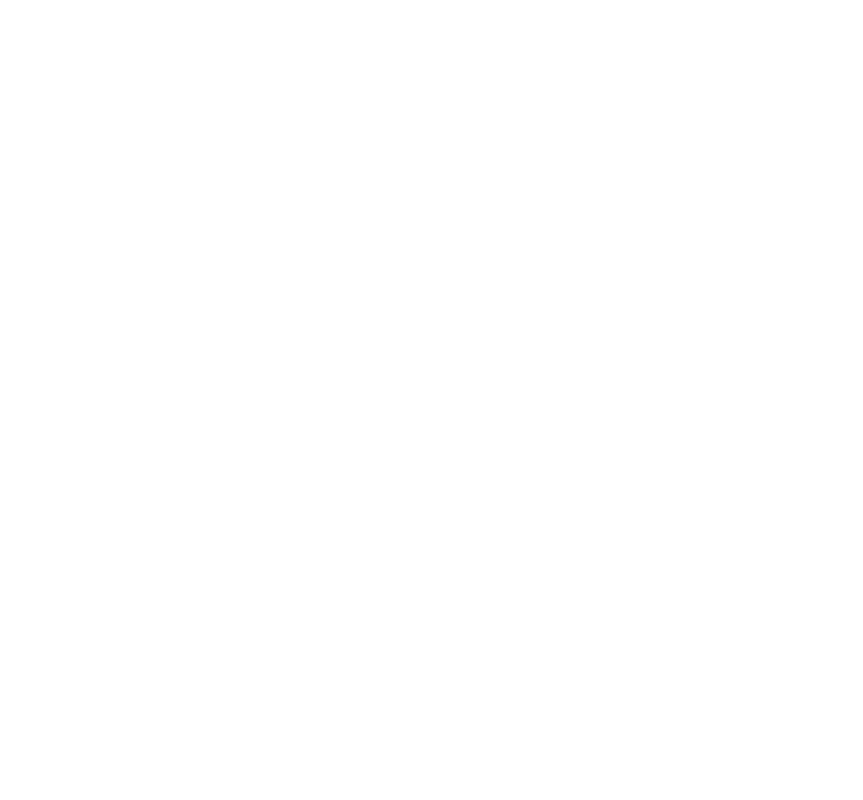
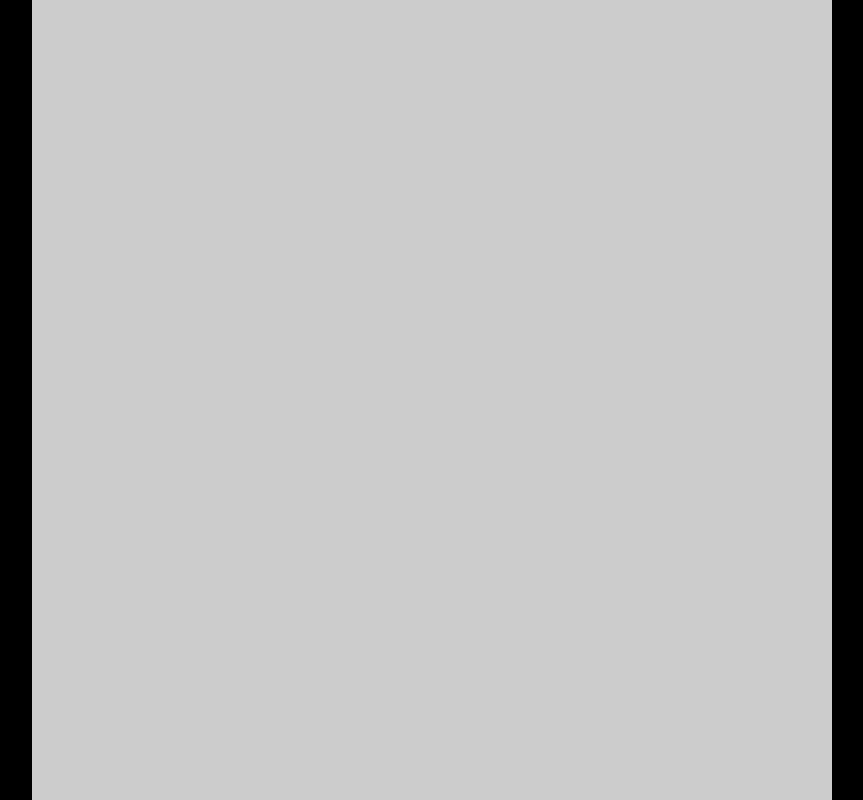
Before and after one commit to tpadilla10117/snake_game, a React (Create React App) app: page / in a window 1280 px wide. Shown: the whole page, without its empty margins (208-1071 px from the left). Built offline with nearby package versions, Linux system fonts and the light colour scheme.

Commit message:
created the gameboard with css

```diff
--- a/src/components/App.js
+++ b/src/components/App.js
@@ -2,6 +2,8 @@
 
 import { Route } from 'react-router-dom';
 import { CSSTransition } from 'react-transition-group';
+
+import { Grid } from './utils';
 
 
 import './App.css';
@@ -10,7 +12,7 @@
 
   return (
     <div className="app-container">
-
+        <Grid />
 
 
     </div>
--- /dev/null
+++ b/src/components/layout/Grid.jsx
@@ -0,0 +1,12 @@
+import React from "react";
+import './Grid.styles.scss';
+
+function Grid() {
+    return (
+        <div id="game-board">
+
+        </div>
+    );
+};
+
+export default Grid;
--- /dev/null
+++ b/src/components/layout/Grid.styles.scss
@@ -0,0 +1,8 @@
+#game-board {
+    background-color: #CCC;
+    width: 100vmin;
+    height: 100vmin;
+    display: grid;
+    grid-template-rows: repeat(21, 1fr);
+    grid-template-columns: repeat(21, 1fr);
+}
--- a/src/components/utils.js
+++ b/src/components/utils.js
@@ -2,6 +2,8 @@
 
 // Layout:
 /* export { default as Navbar } from './layout/navbar/Navbar.jsx'; */
+
+export { default as Grid } from './layout/Grid.jsx';
 
 
 
--- a/src/index.css
+++ b/src/index.css
@@ -12,6 +12,15 @@
     sans-serif;
   -webkit-font-smoothing: antialiased;
   -moz-osx-font-smoothing: grayscale;
+
+/* To center the Grid: */
+  height: 100vh;
+  width:100vw;
+  display: flex;
+  justify-content: center;
+  align-items: center;
+  margin: 0;
+  background-color: black;
 }
 
 code {
```
